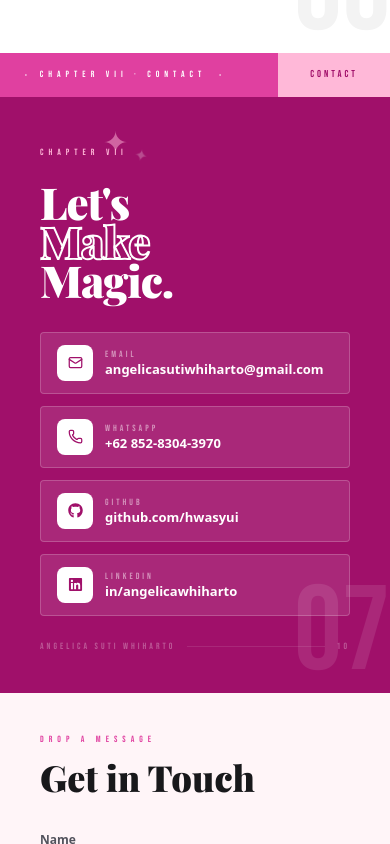
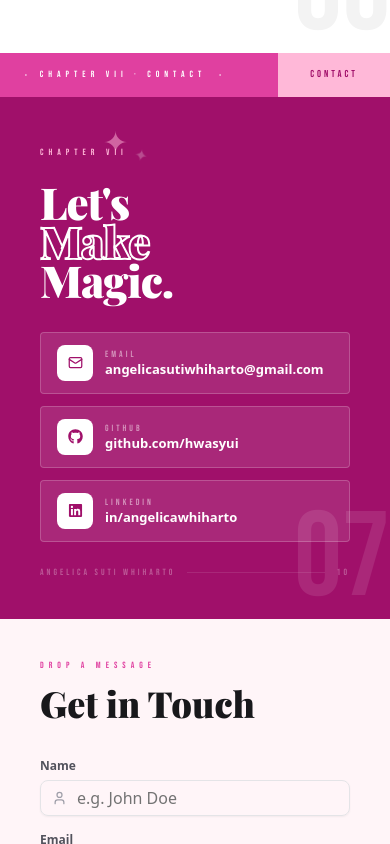
Before and after one commit to hwasyui/portfolio, a Next.js app: page / in a window 390 px wide. Shown: the part 11156-12000 px from the top of the page. Built offline with nearby package versions, Linux system fonts and the light colour scheme.

Commit message:
del. phone number

```diff
--- a/src/components/contact.jsx
+++ b/src/components/contact.jsx
@@ -21,8 +21,7 @@ import { motion, AnimatePresence } from "framer-motion";
 
 const contactLinks = [
   { icon: Mail,       label: "Email",    value: "angelicasutiwhiharto@gmail.com", href: "mailto:angelicasutiwhiharto@gmail.com" },
-  { icon: Phone,      label: "WhatsApp", value: "+62 852-8304-3970",              href: "https://wa.me/6285283043970" },
-  { icon: FaGithub,   label: "GitHub",   value: "github.com/hwasyui",             href: "https://github.com/hwasyui" },
+{ icon: FaGithub,   label: "GitHub",   value: "github.com/hwasyui",             href: "https://github.com/hwasyui" },
   { icon: FaLinkedin, label: "LinkedIn", value: "in/angelicawhiharto",            href: "https://www.linkedin.com/in/angelicawhiharto" },
 ];
 
--- a/src/data/contact.json
+++ b/src/data/contact.json
@@ -5,9 +5,6 @@
     "instagram": "https://www.instagram.com/angelstwhr",
     "emails": {
       "personal": "angelicasutiwhiharto@example.com"
-    },
-    "phoneNumbers": {
-      "business": "+62 852-8304-3970"
     }
   }
 }
```
